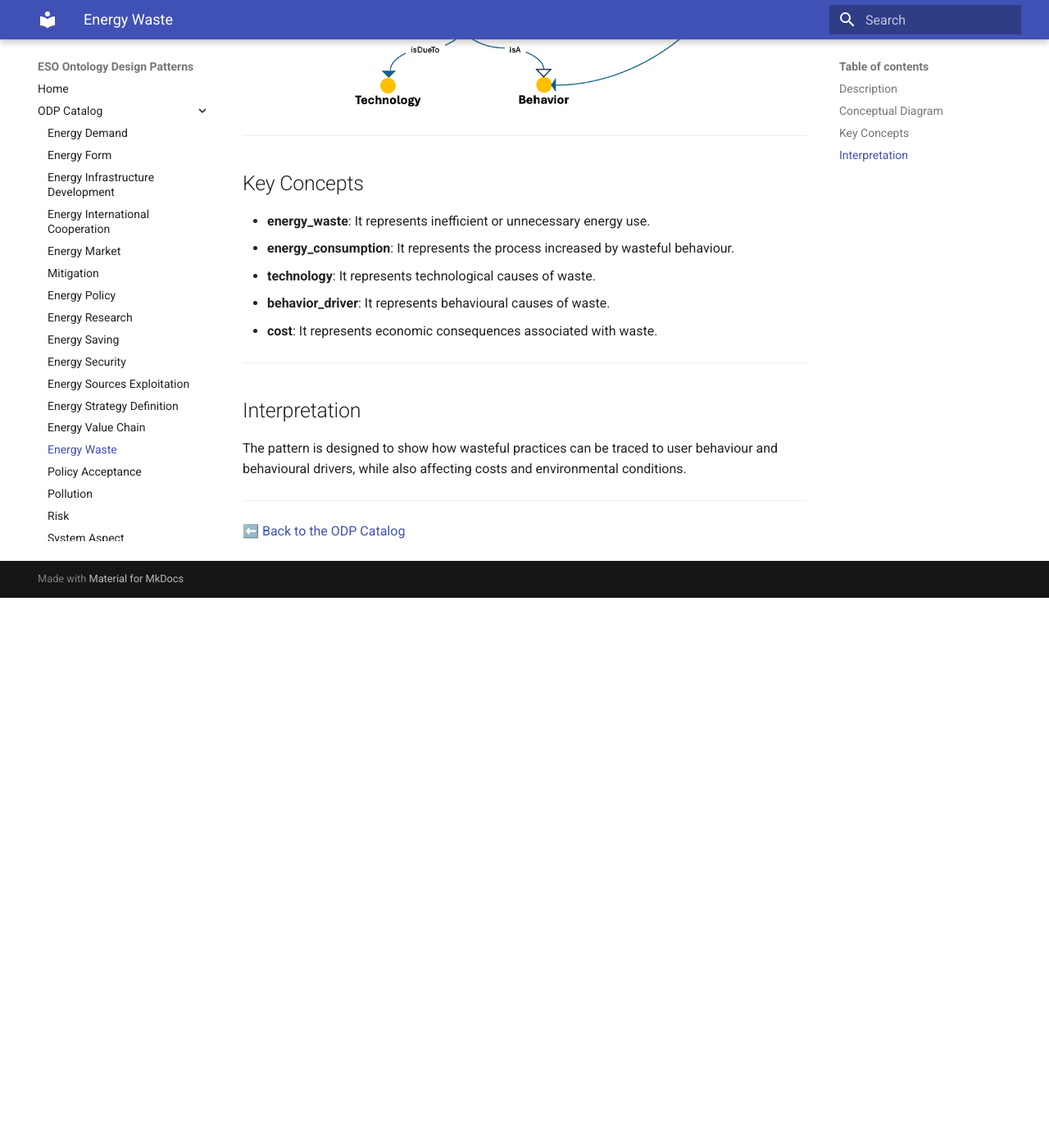
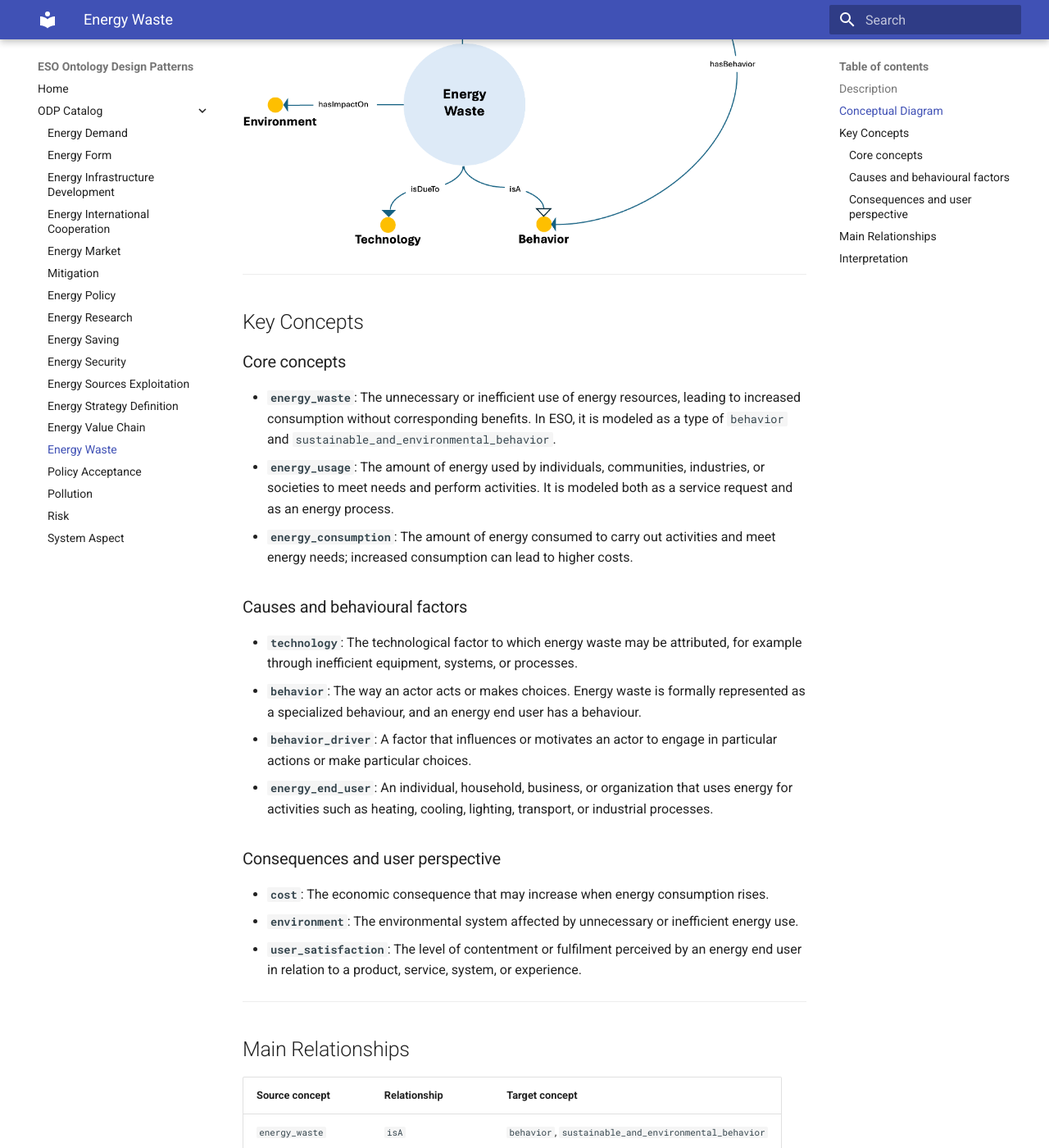
Before and after one commit to AntonioDeNicola/eso-odp-site, an MkDocs documentation site: the page built from docs/odp/energy-waste.md, in a window 1280 px wide and 1400 px high, scrolled down 807 px. Shown: the whole window at 82% size. Built offline with MkDocs 1.6.1 and Material for MkDocs 9.7.7, drawn with Linux system fonts in a browser that asks for light colours; before the commit the page ends 1536 px from its top, so only the background shows below that; some of the changed text lies outside the part shown.

Commit message:
Update energy-waste.md

```diff
--- a/docs/odp/energy-waste.md
+++ b/docs/odp/energy-waste.md
@@ -1,9 +1,12 @@
 # Energy Waste ODP
 
 ## Description
-The Energy Waste Ontology Design Pattern models the inefficient or unnecessary use of energy resources. It links wasteful behaviour to increased consumption, higher costs, and environmental impacts.
 
-This pattern provides a structured semantic representation that can be reused across the ESO catalog and linked to other patterns when modeling more complex energy-system dynamics.
+The Energy Waste Ontology Design Pattern represents energy waste as unnecessary or inefficient energy use that increases consumption without producing corresponding benefits. It connects wasteful behaviour with technological causes, higher energy consumption, economic costs, and impacts on the environment.
+
+The pattern also places energy waste within the wider context of energy usage and user behaviour. Energy usage is attributable to an energy end user and implies energy consumption, while the user's behaviour is shaped by behavioural drivers and is associated with the way energy is used.
+
+By connecting behaviour, technology, consumption, cost, environmental impact, and user satisfaction, the pattern supports a structured analysis of why energy waste occurs and what consequences it produces within an energy system.
 
 ---
 
@@ -14,17 +17,51 @@ This pattern provides a structured semantic representation that can be reused ac
 
 ## Key Concepts
 
-- **energy_waste**: It represents inefficient or unnecessary energy use.
-- **energy_consumption**: It represents the process increased by wasteful behaviour.
-- **technology**: It represents technological causes of waste.
-- **behavior_driver**: It represents behavioural causes of waste.
-- **cost**: It represents economic consequences associated with waste.
+### Core concepts
+
+- **`energy_waste`**: The unnecessary or inefficient use of energy resources, leading to increased consumption without corresponding benefits. In ESO, it is modeled as a type of `behavior` and `sustainable_and_environmental_behavior`.
+- **`energy_usage`**: The amount of energy used by individuals, communities, industries, or societies to meet needs and perform activities. It is modeled both as a service request and as an energy process.
+- **`energy_consumption`**: The amount of energy consumed to carry out activities and meet energy needs; increased consumption can lead to higher costs.
+
+### Causes and behavioural factors
+
+- **`technology`**: The technological factor to which energy waste may be attributed, for example through inefficient equipment, systems, or processes.
+- **`behavior`**: The way an actor acts or makes choices. Energy waste is formally represented as a specialized behaviour, and an energy end user has a behaviour.
+- **`behavior_driver`**: A factor that influences or motivates an actor to engage in particular actions or make particular choices.
+- **`energy_end_user`**: An individual, household, business, or organization that uses energy for activities such as heating, cooling, lighting, transport, or industrial processes.
+
+### Consequences and user perspective
+
+- **`cost`**: The economic consequence that may increase when energy consumption rises.
+- **`environment`**: The environmental system affected by unnecessary or inefficient energy use.
+- **`user_satisfaction`**: The level of contentment or fulfilment perceived by an energy end user in relation to a product, service, system, or experience.
+
+---
+
+## Main Relationships
+
+| Source concept | Relationship | Target concept |
+|---|---|---|
+| `energy_waste` | `isA` | `behavior`, `sustainable_and_environmental_behavior` |
+| `energy_waste` | `isDueTo` | `technology` |
+| `energy_waste` | `increases` | `energy_consumption` |
+| `energy_waste` | `hasImpactOn` | `environment` |
+| `energy_usage` | `implies` | `energy_consumption` |
+| `energy_usage` | `isDueTo` | `energy_end_user` |
+| `energy_consumption` | `increases` | `cost` |
+| `energy_end_user` | `hasBehavior` | `behavior` |
+| `energy_end_user` | `hasBehaviorDriver` | `behavior_driver` |
+| `user_satisfaction` | `isPerceivedBy` | `energy_end_user` |
 
 ---
 
 ## Interpretation
-The pattern is designed to show how wasteful practices can be traced to user behaviour and behavioural drivers, while also affecting costs and environmental conditions.
+
+The pattern combines three complementary perspectives. First, it represents energy waste as a behaviour caused by technological conditions and capable of increasing energy consumption. Second, it connects consumption with higher economic costs and waste with environmental consequences. Third, it places energy use within a behavioural context in which end users act according to behavioural drivers and perceive a level of satisfaction.
+
+This structure makes the pattern suitable for competency questions concerning the causes of energy waste, its effects on consumption, cost, and the environment, and the behavioural factors associated with the way end users consume energy.
+
+> **Modeling note:** In ESO version 1.05, the concept shown as **Energy User** in the diagram corresponds to `energy_end_user`. The relation `energy_end_user hasBehaviorDriver behavior_driver` is inherited through the class hierarchy because `energy_end_user` is an `energy_market_participant`, an `energy_market_participant` is a `market_participant`, and a `market_participant` is an `actor`; the formal axioms for `actor` include `hasBehaviorDriver`. The ontology also explicitly states that `energy_waste` is a subclass of both `behavior` and `sustainable_and_environmental_behavior`.
 
 ---
-
 ⬅️ [Back to the ODP Catalog](./)
```
